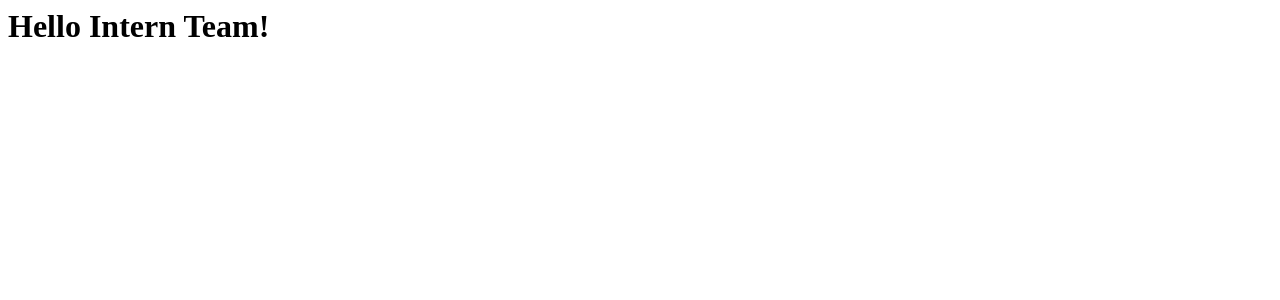
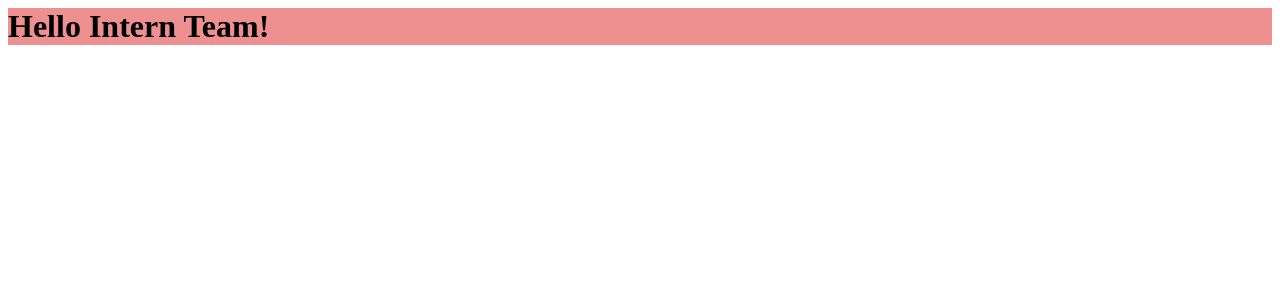
Before and after one commit to oe-intern/recommendation-system-sdk-2024, a Vue app: page / in a window 1280 px wide. Shown: the top 300 px of the page. Built offline with nearby package versions, Linux system fonts and the light colour scheme.

Commit message:
Welcome OEworld

```diff
--- a/src/HelloWorld.vue
+++ b/src/HelloWorld.vue
@@ -1,7 +1,17 @@
 <template lang="pug">
 .scaffolding-sdk
+  //- <div :style="{ backgroundColor: bgColor }">
   h1 Hello Intern Team!
+  //- </div>
 </template>
 
 <script setup lang="ts">
+
+// const bgColor = ref('lightblue'); // Set your color here
 </script>
+
+<style scoped>
+.scaffolding-sdk {
+  background-color: rgb(238, 144, 144); /* Replace with any color */
+}
+</style>
```
